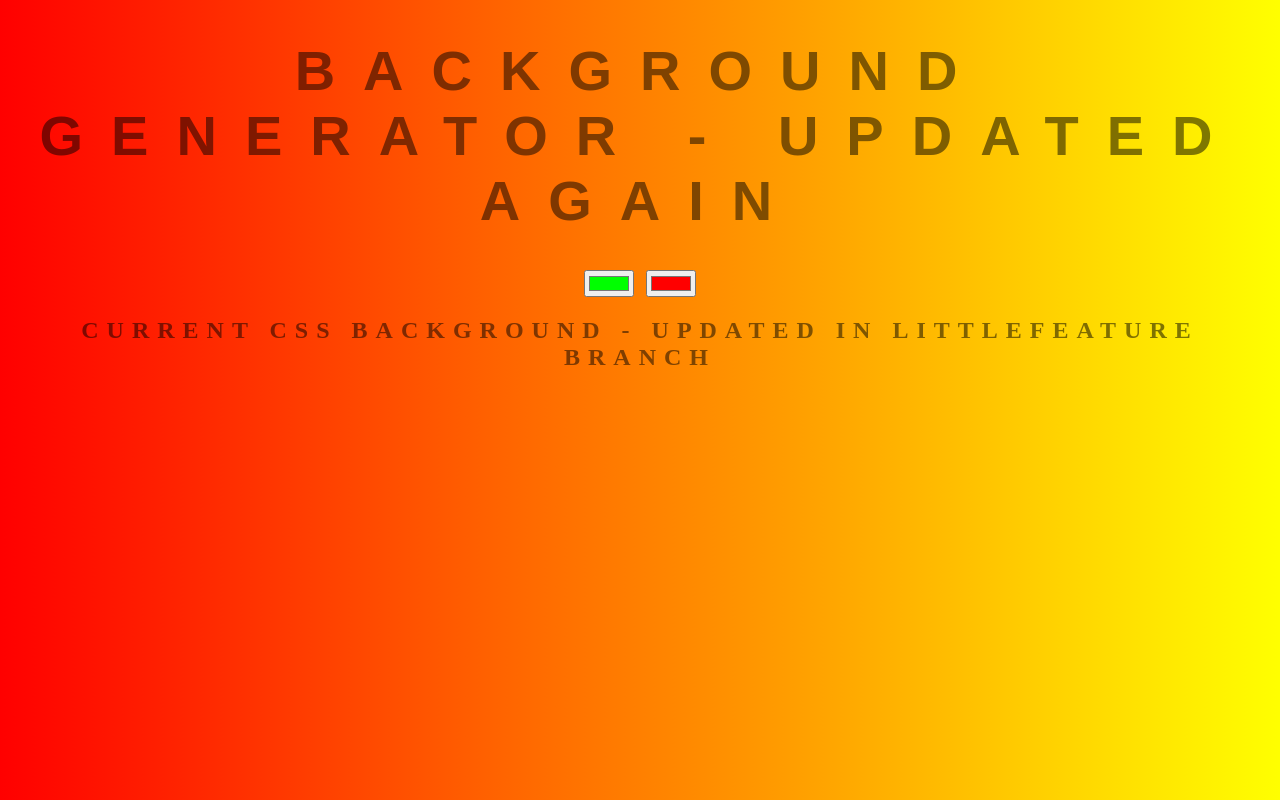
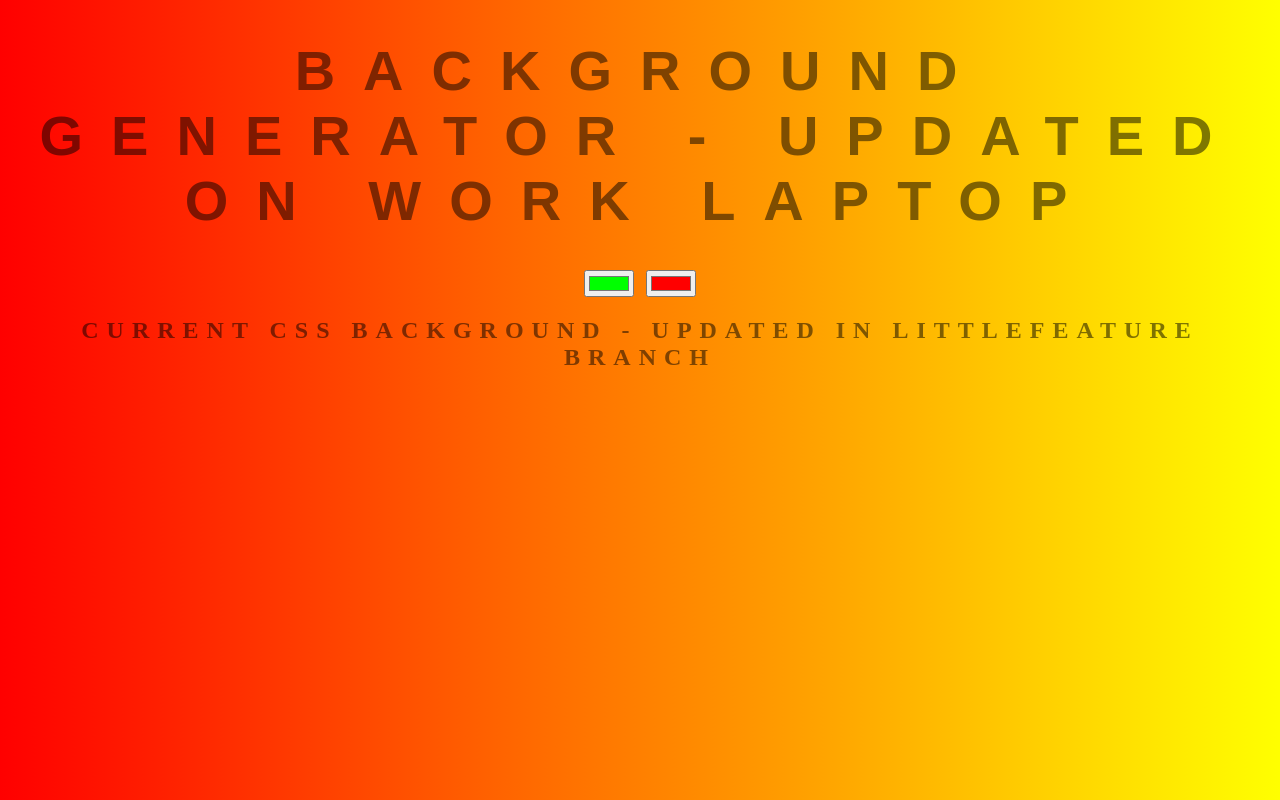
Before and after one commit to jimrkilleen/background-generator, a website with bundled scripts: page index.html in a window 1280 px wide. Built offline with nearby package versions, Linux system fonts and the light colour scheme.

Commit message:
First change on work laptop (#3)

```diff
--- a/index.html
+++ b/index.html
@@ -5,7 +5,7 @@
 	<link rel="stylesheet" type="text/css" href="style.css">
 </head>
 <body id="gradient">
-	<h1>Background Generator - updated again</h1>
+	<h1>Background Generator - updated on work laptop</h1>
 	<input class="color1" type="color" name="color1" value="#00ff00">
 	<input class="color2" type="color" name="color2" value="#ff0000">
 	<h2>Current CSS Background - updated in littlefeature branch</h2>
```
